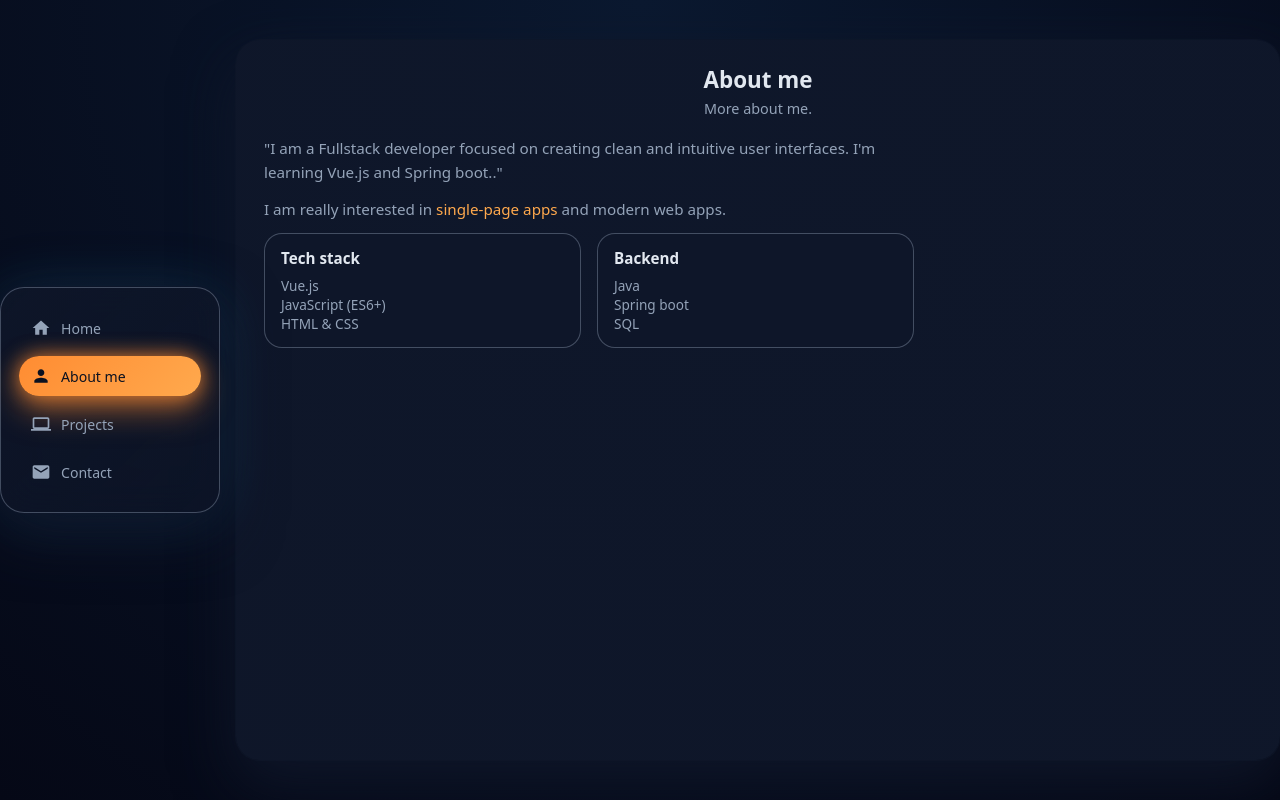
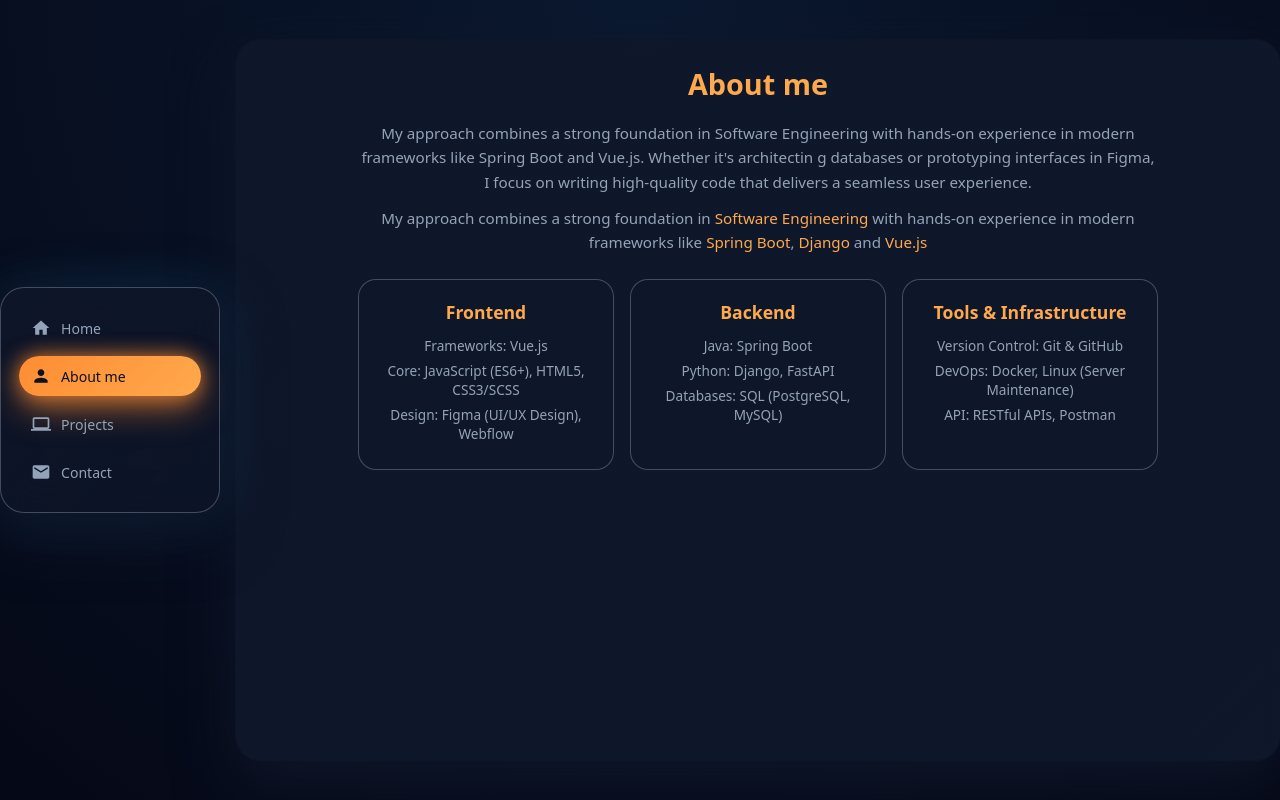
Before and after one commit to mijusko/Vue-portfolio, a Vue app: page / in a window 1280 px wide. Both pictures are taken after a click on the item "About me". Built offline with nearby package versions, Linux system fonts and the light colour scheme.

Commit message:
Update content

```diff
--- a/src/components/AboutView.vue
+++ b/src/components/AboutView.vue
@@ -2,34 +2,50 @@
   <section class="about">
     <header>
       <h2>About me</h2>
-      <p>More about me.</p>
     </header>
 
     <div class="content">
       <p>
-        "I am a Fullstack developer focused on creating clean and intuitive user interfaces.
-         I'm learning Vue.js and Spring boot.."
+        My approach combines a strong foundation
+         in Software Engineering with hands-on
+          experience in modern frameworks like
+           Spring Boot and Vue.js. Whether it's architectin
+           g databases or prototyping interfaces in Figma,
+            I focus on writing high-quality code
+             that delivers a seamless user experience.
       </p>
       <p>
-        I am really interested in
-        <span class="accent">single-page apps</span> and modern web apps.
+        My approach combines a strong foundation in
+
+        <span class="accent">Software Engineering</span>
+        with hands-on experience in modern frameworks like
+        <span class="accent">Spring Boot</span>,
+        <span class="accent">Django</span> and <span class="accent">Vue.js</span>
       </p>
 
       <div class="info-grid">
         <div class="info-item">
-          <h3>Tech stack</h3>
+          <h3>Frontend</h3>
           <ul>
-            <li>Vue.js</li>
-            <li>JavaScript (ES6+)</li>
-            <li>HTML &amp; CSS</li>
+            <li>Frameworks: Vue.js</li>
+            <li>Core: JavaScript (ES6+), HTML5, CSS3/SCSS</li>
+            <li>Design: Figma (UI/UX Design), Webflow</li>
           </ul>
         </div>
         <div class="info-item">
           <h3>Backend</h3>
           <ul>
-            <li>Java</li>
-            <li>Spring boot</li>
-            <li>SQL</li>
+            <li>Java: Spring Boot</li>
+            <li>Python: Django, FastAPI</li>
+            <li>Databases: SQL (PostgreSQL, MySQL)</li>
+          </ul>
+        </div>
+        <div class="info-item">
+          <h3>Tools & Infrastructure</h3>
+          <ul>
+            <li>Version Control: Git & GitHub</li>
+            <li>DevOps: Docker, Linux (Server Maintenance)</li>
+            <li>API: RESTful APIs, Postman</li>
           </ul>
         </div>
       </div>
@@ -42,24 +58,28 @@
   height: 100%;
   display: flex;
   flex-direction: column;
+  align-items: center;
+  text-align: center;
   gap: 18px;
 }
 
 header h2 {
-  margin: 0 0 4px;
-  font-size: 1.4rem;
+  margin: 0px;
+  font-size: 1.8rem;
+  color: var(--accent-soft);
 }
 
 header p {
   margin: 0;
-  font-size: 0.9rem;
+  font-size: 0.95rem;
   color: var(--text-muted);
 }
 
 .content {
   font-size: 0.95rem;
   color: var(--text-main);
-  max-width: 650px;
+  max-width: 800px;
+  width: 100%;
 }
 
 .content p {
@@ -74,9 +94,16 @@
 
 .info-grid {
   display: grid;
-  grid-template-columns: repeat(2, minmax(0, 1fr));
+  grid-template-columns: repeat(3, 1fr);
   gap: 16px;
-  margin-top: 12px;
+  margin-top: 24px;
+  width: 100%;
+}
+
+@media (max-width: 1024px) {
+  .info-grid {
+    grid-template-columns: repeat(2, 1fr);
+  }
 }
 
 @media (max-width: 640px) {
@@ -88,23 +115,29 @@
 .info-item {
   background: rgba(15, 23, 42, 0.95);
   border-radius: 18px;
-  padding: 14px 16px;
+  padding: 20px;
   border: 1px solid rgba(148, 163, 184, 0.4);
+  display: flex;
+  flex-direction: column;
+  align-items: center;
 }
 
 .info-item h3 {
-  margin: 0 0 8px;
-  font-size: 0.95rem;
+  margin: 0 0 12px;
+  font-size: 1.1rem;
+  color: var(--accent-soft);
 }
 
 .info-item ul {
   list-style: none;
   padding: 0;
   margin: 0;
+  text-align: center;
 }
 
 .info-item li {
   font-size: 0.85rem;
   color: var(--text-muted);
+  margin-bottom: 6px;
 }
 </style>
--- a/src/components/ContactView.vue
+++ b/src/components/ContactView.vue
@@ -84,14 +84,14 @@
 }
 
 header h2 {
-  margin: 0 0 4px;
-  font-size: 1.6rem;
+  margin: 0px;
+  font-size: 1.8rem;
   color: var(--accent-soft);
 }
 
 header p {
   margin: 0;
-  font-size: 0.9rem;
+  font-size: 0.95rem;
   color: var(--text-muted);
 }
 
--- a/src/components/HomeView.vue
+++ b/src/components/HomeView.vue
@@ -4,10 +4,13 @@
       <div class="intro">
         <p class="eyebrow">Welcome to my portfolio</p>
         <h2>Hi, I'm <span class="accent">Mihajlo</span></h2>
-        <h3>Software Engineer & Backend Developer</h3>
+        <h3>Software Engineer & Fullstack Developer</h3>
         <p class="description">
-          Specijalizovan za izgradnju robusnih backend sistema i skalabilnih arhitektura.
-          Pretvaram kompleksne probleme u elegantna, visoko-performansna rešenja.
+          I am a Computer Science
+           student dedicated to building clean, scalable,
+            and user-centric web applications.
+             I bridge the gap between robust backend
+              logic and intuitive frontend design.
         </p>
 
 
--- a/src/components/ProjectsView.vue
+++ b/src/components/ProjectsView.vue
@@ -6,57 +6,54 @@
 const projects = ref([
   {
     id: 1,
-    title: "E-commerce Platform",
-    description: "Kompletno rešenje za online prodaju sa integrisanim sistemom plaćanja i upravljanjem zalihama. Fokus na brzini i sigurnosti.",
-    video: "/videos/BobbleBobble.mp4",
-    technologies: ["Spring Boot", "Vue.js", "PostgreSQL", "Docker"],
-    github: "https://github.com",
-    live: "https://example.com"
+    title: "JobCollector WebScrapper",
+    description: "An automation tool designed to streamline the job search process by aggregating and centralizing job listings from multiple online platforms. This project addresses the challenge of fragmented job markets by scraping, parsing, and storing relevant vacancies.",
+    video: "/videos/JobCollector.mp4",
+    technologies: ["Python", "FastAPI", "Selenium", "Vue.js"],
+    github: "https://github.com/mijusko/Job-Collector",
+    live: "https://job-collector.netlify.app/"
   },
   {
     id: 2,
-    title: "Real-time Chat App",
-    description: "Aplikacija za razmenu poruka u realnom vremenu koristeći WebSocket tehnologiju. Podržava grupne razgovore i deljenje fajlova.",
+    title: "Find-Warranty app for receipts",
+    description: "A streamlined web application designed to simplify the management of product warranties and digital receipts. Implement AI chat as financial assistant and for data recognition from recipts",
     video: "/videos/FindWarranty.mp4",
-    technologies: ["Node.js", "Socket.io", "Redis", "React"],
-    github: "https://github.com",
-    live: "https://example.com"
+    technologies: ["Vue.js", "Spring boot", "PostgreSQL", "AI integration", "Docker"],
+    github: "https://github.com/mijusko/FindWarranty",
+    live: "https://findwarranty.netlify.app/"
   },
   {
     id: 3,
-    title: "AI Image Generator",
-    description: "Interfejs za generisanje slika pomoću veštačke inteligencije. Koristi napredne modele za transformaciju teksta u vizuelni sadržaj.",
-    video: "/videos/JobCollector.mp4",
-    technologies: ["Python", "PyTorch", "FastAPI", "Next.js"],
-    github: "https://github.com",
-    live: "https://example.com"
+    title: "VideoCall WebApp",
+    description: "A real-time video conferencing platform built to facilitate seamless peer-to-peer communication. This project focuses on the complexities of live data streaming, utilizing WebSockets for signaling and connection management.",
+    video: "/videos/VideoCall.mp4",
+    technologies: ["Java", "Spring boot", "WebSocket", "STUN/TURN Servers"],
+    github: "https://github.com/mijusko/spring-boot-videocall",
+    live: "https://spring-boot-videocall.onrender.com/"
   },
   {
     id: 4,
-    title: "Crypto Tracker",
-    description: "Aplikacija za praćenje cena kriptovaluta u realnom vremenu sa detaljnim grafikonima i analizom portfolia.",
-    video: "/videos/TPfigma.mp4",
-    technologies: ["Vue 3", "Chart.js", "CoinGecko API", "Tailwind"],
-    github: "https://github.com",
-    live: "https://example.com"
+    title: "Youtube Converter in Java",
+    description: "A desktop utility tool developed in Java that allows users to download and convert YouTube content into various media formats.",
+    video: "/videos/YTconverter.mp4",
+    technologies: ["Java", "Java Swing", "AWT"],
+    github: "https://github.com/mijusko/Youtube-Converter-Java",
   },
   {
     id: 5,
-    title: "Task Management Tool",
-    description: "Alat za organizaciju timskog rada, sličan Trello platformi. Omogućava drag-and-drop upravljanje zadacima i rokovima.",
-    video: "/videos/VideoCall.mp4",
-    technologies: ["Java", "Hibernate", "Angular", "MySQL"],
-    github: "https://github.com",
-    live: "https://example.com"
+    title: "Figma Design",
+    description: "Spearheaded the UI/UX design phase using Figma, creating high-fidelity wireframes and prototypes that were fully adopted for the final production site.",
+    video: "/videos/TPfigma.mp4",
+    technologies: ["Figma", "UI/UX Design"],
+    live: "https://www.figma.com/design/GHJKKqVx8Bud2TJrA3zy7H/TeretanaPark?t=8AcCT9hdVSE1OxNc-1"
   },
   {
     id: 6,
-    title: "Fitness Tracker API",
-    description: "REST API za praćenje fitnes aktivnosti, ishrane i napretka korisnika. Dokumentovan pomoću Swagger-a.",
-    video: "/videos/YTconverter.mp4",
-    technologies: ["Go", "Gin", "MongoDB", "JWT"],
-    github: "https://github.com",
-    live: "https://example.com"
+    title: "BobbleBobble game in Java",
+    description: "A custom-built 2D adventure game developed from scratch using Java. This project focuses on the core principles of game development, including a synchronized game loop, entity management, and real-time rendering.",
+    video: "/videos/BobbleBobble.mp4",
+    technologies: ["Java", "Java Swing", "AWT"],
+    github: "https://github.com/mijusko/Java-Game",
   }
 ]);
 
@@ -79,7 +76,7 @@
   <section class="projects">
     <header>
       <h2>My Projects</h2>
-      <p>Istražite moje najnovije radove kroz ovaj interaktivni karusel.</p>
+
     </header>
 
     <div class="carousel-container">
```
